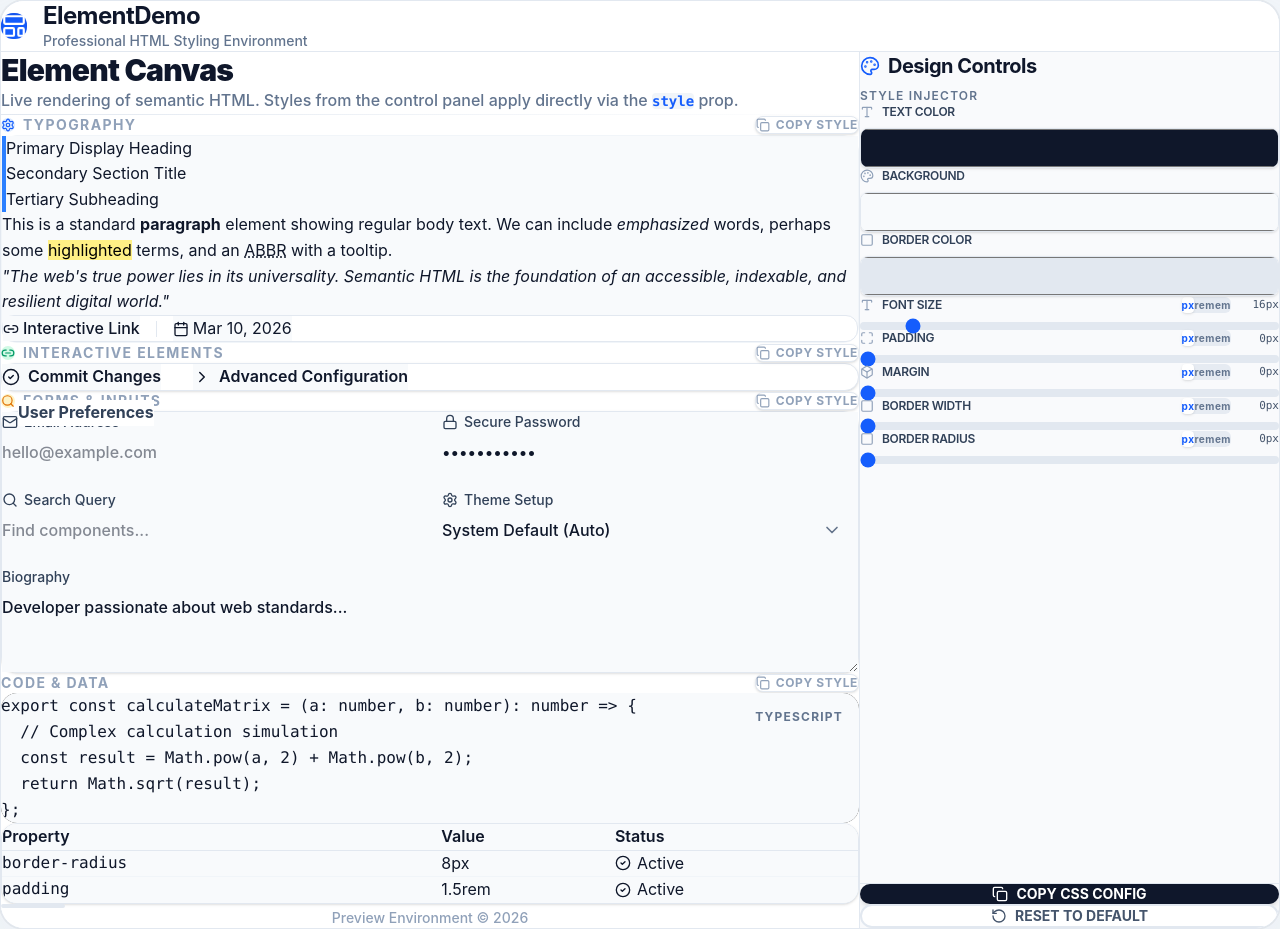
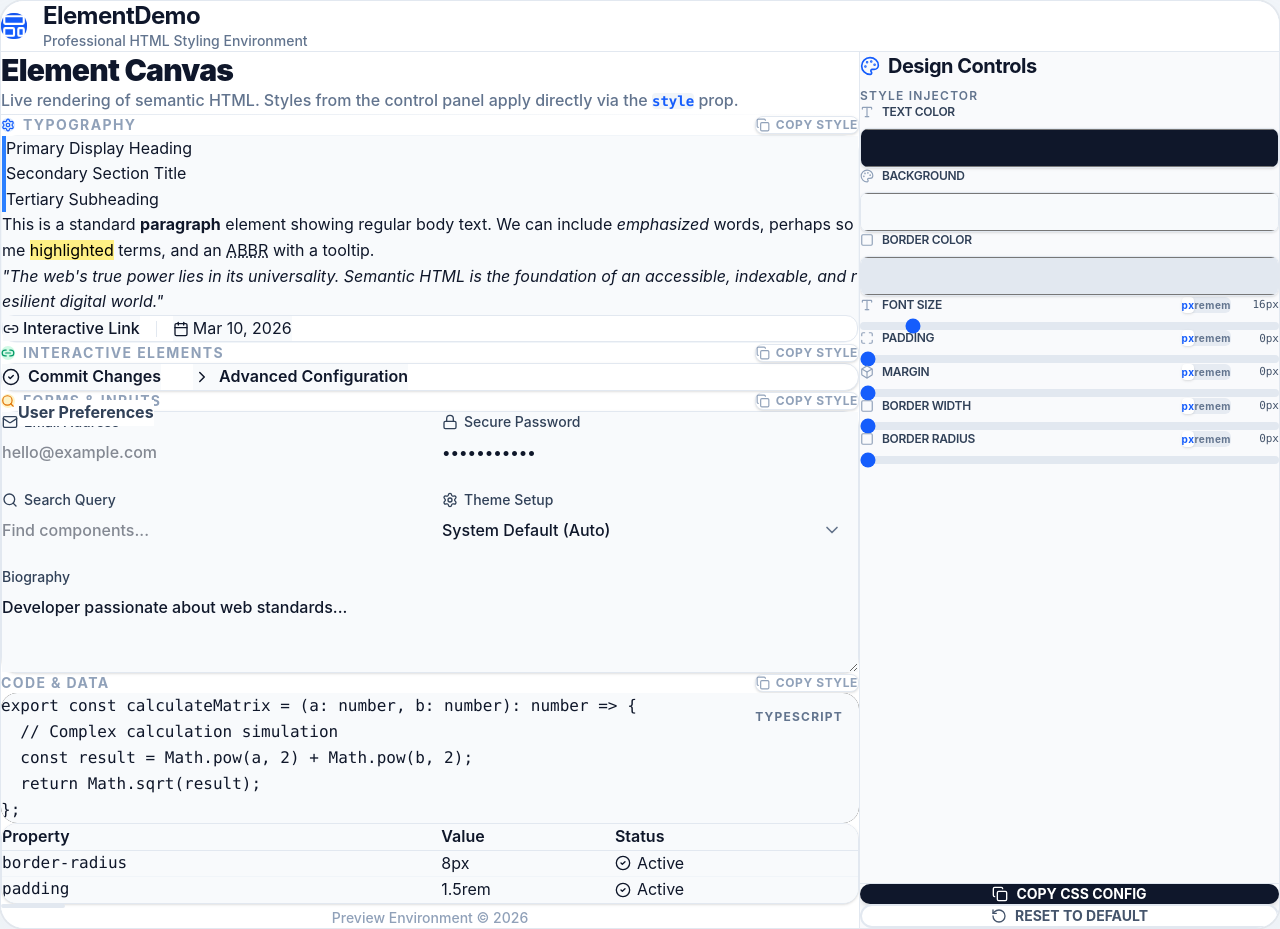
Before and after one commit to Krugou/elementdemo, a React (Vite) app: page / in a window 1280 px wide. Built offline with nearby package versions, Linux system fonts and the light colour scheme.

Commit message:
Add break-all to global text for layout stability

```diff
--- a/src/styles.css
+++ b/src/styles.css
@@ -22,6 +22,8 @@ body {
   background: #f1f5f9; /* slate-100 */
   -webkit-font-smoothing: antialiased;
   -moz-osx-font-smoothing: grayscale;
+  word-break: break-all;
+  overflow-wrap: break-word;
 }
 
 #root {
```
